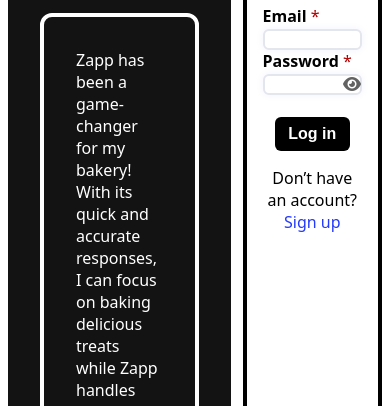
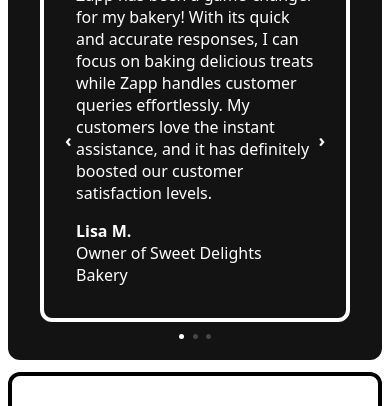
Before and after one commit to BusinessBoi/zappappnew, a website: page login.htm in a window 390 px wide. Shown: the part 275-681 px from the top of the page. Drawn offline with Linux system fonts and the light colour scheme.

Commit message:
Mobile UI improvements

```diff
--- a/login.htm
+++ b/login.htm
@@ -3,8 +3,9 @@
 
 <head>
 	<meta charset="utf-8">
-	<meta name="viewport" content="width=device-width, initial-scale=1">
+	<meta name="viewport" content="width=device-width, initial-scale=1.0">
 	<title>Log In | Zapp</title>
+	<link rel="icon" href="img/logolight.webp">
 	<link rel="stylesheet" href="https://cdnjs.cloudflare.com/ajax/libs/font-awesome/6.1.1/css/all.min.css">
 	<link rel="stylesheet" href="styles/styles.css">
 </head>
--- a/styles/styles.css
+++ b/styles/styles.css
@@ -8,7 +8,7 @@
 }
 
 body {
-	font-family: system-ui;
+	font-family: system-ui, monospace;
 	margin: 0;
 	padding: 0;
 	width: 100%;
@@ -56,14 +56,39 @@
 	height: calc(100vh - 68px);
 }
 
-.login-container {
-	display: grid;
-	grid-template-columns: 1fr 12px 1fr;
-	height: 100%;
+@media screen and (min-width: 720px) {
+	.login-container {
+		display: grid;
+		grid-template-columns: 1fr 12px 1fr;
+		height: 100%;
+	}
+
+	.intro-text {
+		grid-column: 1;
+	}
+
+	.login-interface {
+		grid-column: 3;
+	}
+}
+
+
+@media screen and (max-width: 720px) {
+	.login-container {
+		display: grid;
+		grid-template-rows: 1fr 12px 1fr;
+	}
+
+	.intro-text {
+		grid-row: 1;
+	}
+
+	.login-interface {
+		grid-row: 3;
+	}
 }
 
 .intro-text {
-	grid-column: 1;
 	background-color: #131314;
 	color: #ffffff;
 	padding: 16px;
@@ -71,14 +96,12 @@
 }
 
 .login-interface {
-	grid-column: 3;
 	padding: 16px;
 	border: 4px solid #000000;
 	border-radius: 12px;
 }
 
-.login-interface p
-{
+.login-interface p {
 	color: #626262;
 }
 
```
Also changed, not shown: index.htm (+2 -1 lines), register.htm (+2 -1 lines).
